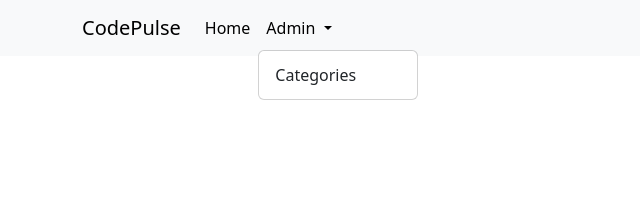
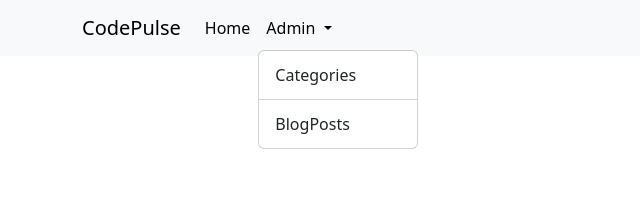
Before and after one commit to leinadbus/FullStackBlog, an Angular app in the folder UI/codepulse/: page / in a window 1280 px wide. Both pictures are taken after a click on the button "Admin". Shown: the top 198 px of the page, without its empty margins (0-640 px from the left). Built offline with nearby package versions, Linux system fonts and the light colour scheme.

Commit message:
Added in UI a new option in Navbar for BlogPost

```diff
--- a/UI/codepulse/src/app/Core/Components/navbar/navbar.component.html
+++ b/UI/codepulse/src/app/Core/Components/navbar/navbar.component.html
@@ -16,9 +16,10 @@
             </a>
             <ul class="dropdown-menu">
               <li><a class="dropdown-item" [routerLink]="['/admin/categories']">Categories</a></li>
-              <!-- <li><a class="dropdown-item" href="#">Another action</a></li>
+
               <li><hr class="dropdown-divider"></li>
-              <li><a class="dropdown-item" href="#">Something else here</a></li> -->
+
+              <li><a class="dropdown-item" [routerLink]="['/admin/blogposts']">BlogPosts</a></li>
             </ul>
           </li>
 
```
